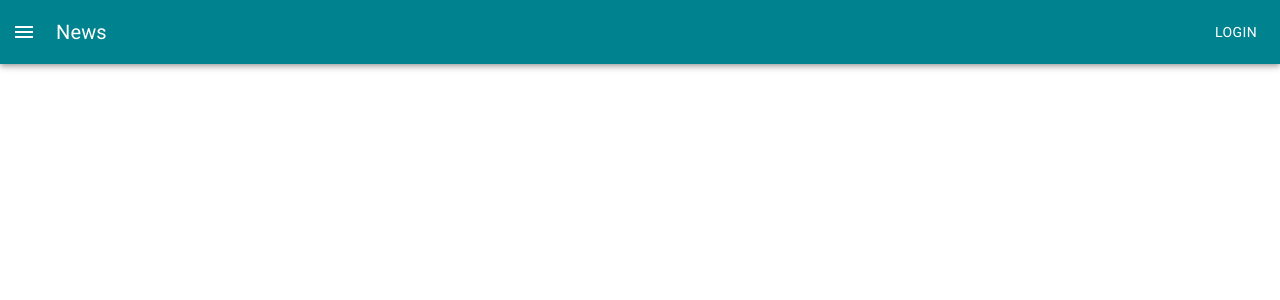
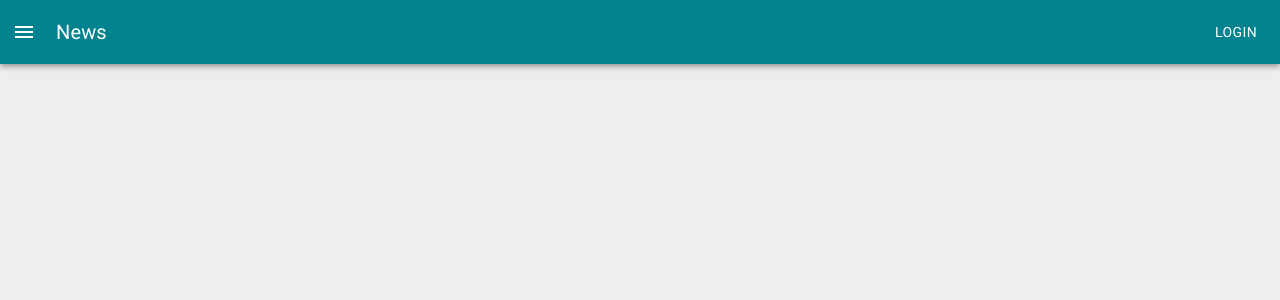
Before and after one commit to amanzanero/live-queue, a React app: page / in a window 1280 px wide. Shown: the top 300 px of the page. Built offline with nearby package versions, Linux system fonts and the light colour scheme.

Commit message:
update global css

```diff
--- a/src/app/app.css
+++ b/src/app/app.css
@@ -1,9 +1,16 @@
+html,
+body {
+  height: 100%;
+  width: 100%;
+}
+
 body {
   margin: 0;
   font-family: -apple-system, BlinkMacSystemFont, "Roboto", sans-serif,
     "Roboto Slab", serif;
   -webkit-font-smoothing: antialiased;
   -moz-osx-font-smoothing: grayscale;
+  background-color: #eeeeee;
 }
 
 code {
```
